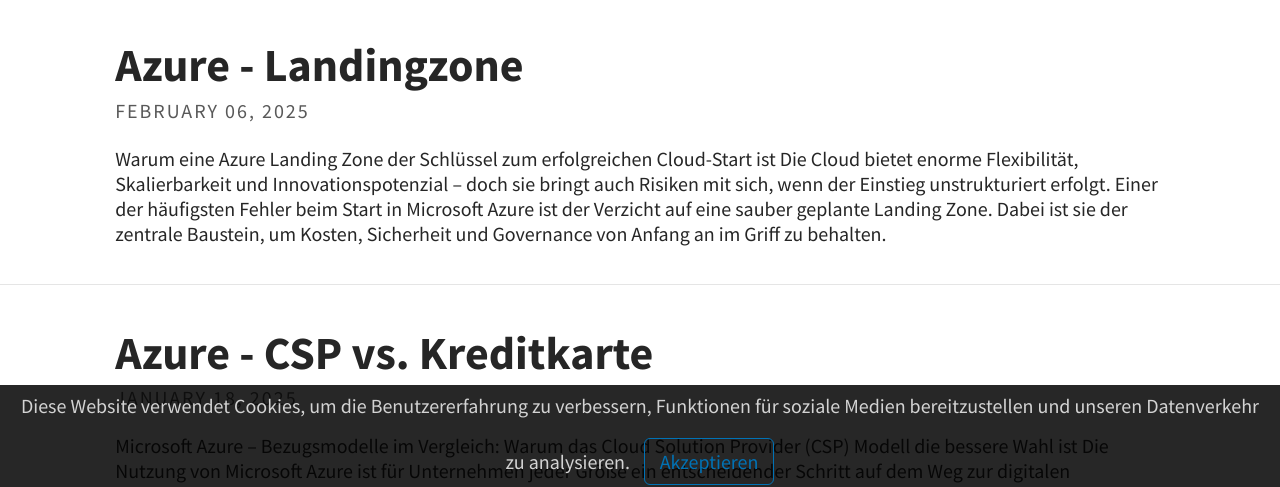
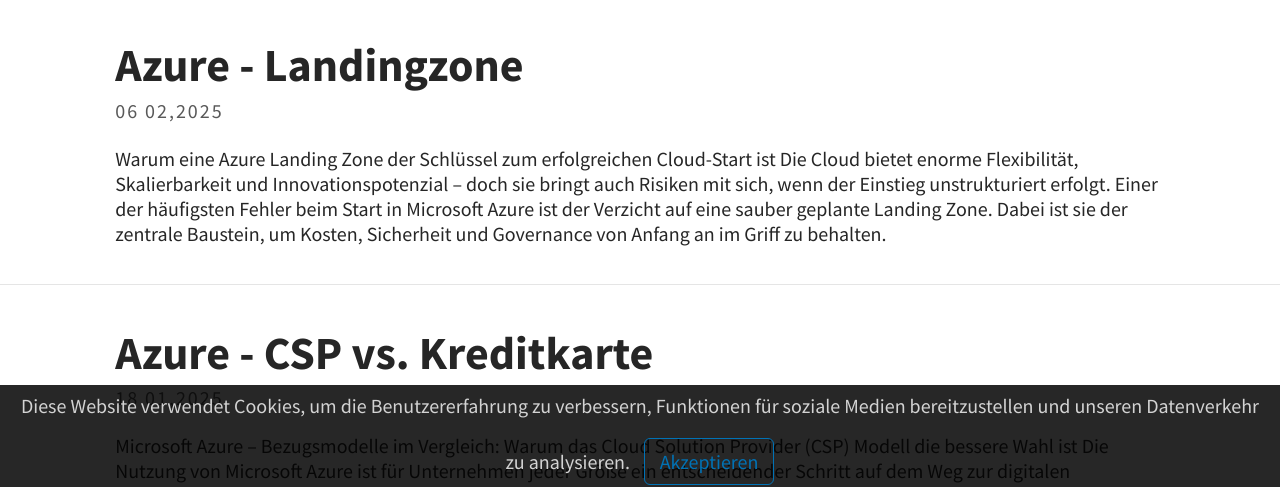
Before and after one commit to joriskahle007/joriskahle007.github.io, a Jekyll site: the page built from index.html, in a window 1280 px wide. Shown: the part 387-874 px from the top of the page. Built offline with Jekyll 4.4.1, drawn with Linux system fonts in a browser that asks for light colours; a script that is not in the unit is left out; the list of posts is cut into pages by our own code; part of the change alters nothing that is shown.

```diff
--- a/_includes/blog/post_info.liquid
+++ b/_includes/blog/post_info.liquid
@@ -9,7 +9,7 @@
     <p class="meta">
       {% if author.name %}{{ author.name }} - {% endif %}
       {% assign x = date | date: "%m" | minus: 1 %}
-      {{ site.data.language.str_months[x] | default: date | date: "%B" }} {{ date | date: "%d, %Y" }}
+      {{ site.data.language.str_months[x] | default: date | date: "%d" }} {{ date | date: "%m,%Y" }}
     </p>
   {%- if author.url -%}</a>{%- endif -%}
 </div>
```
